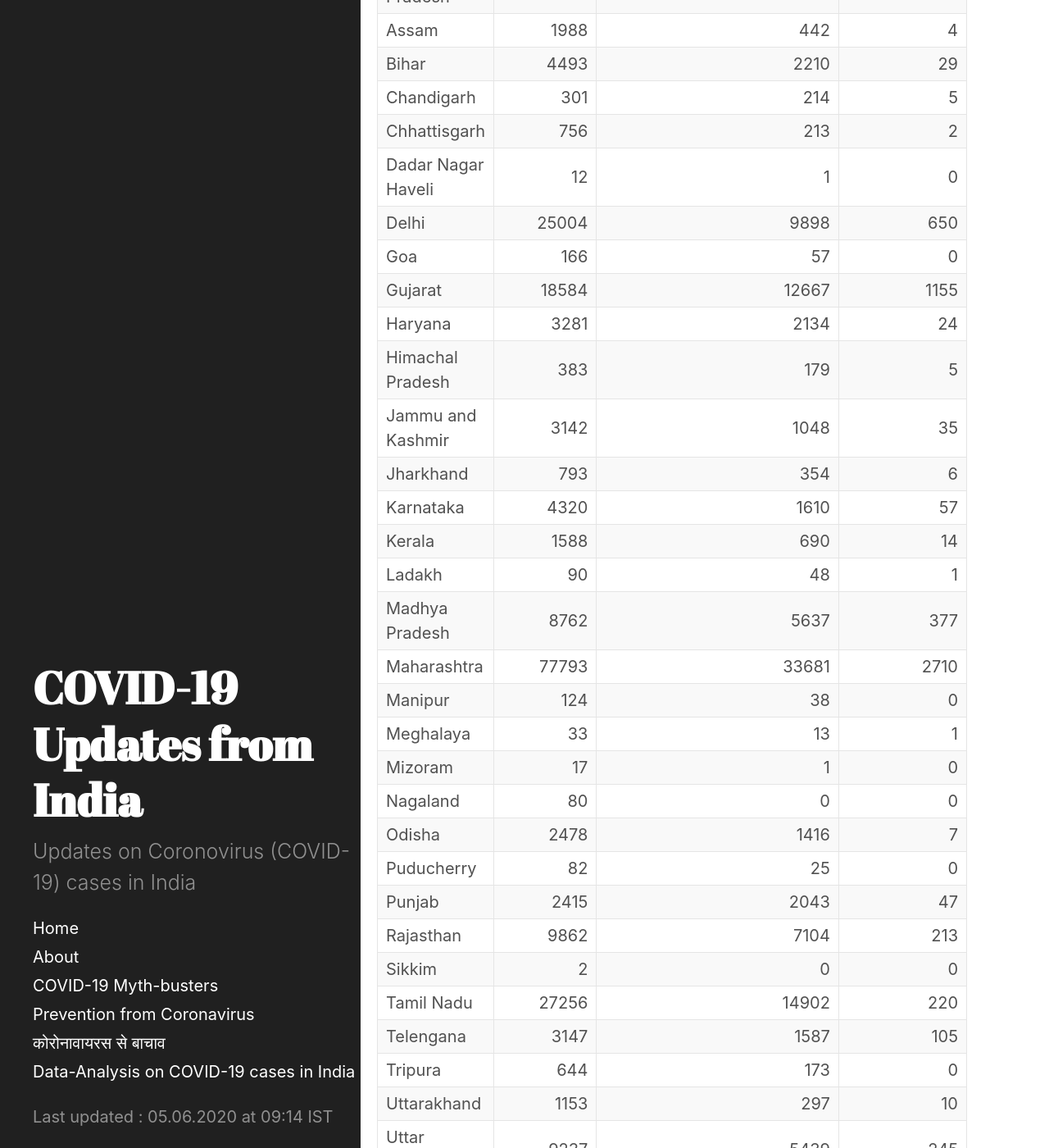
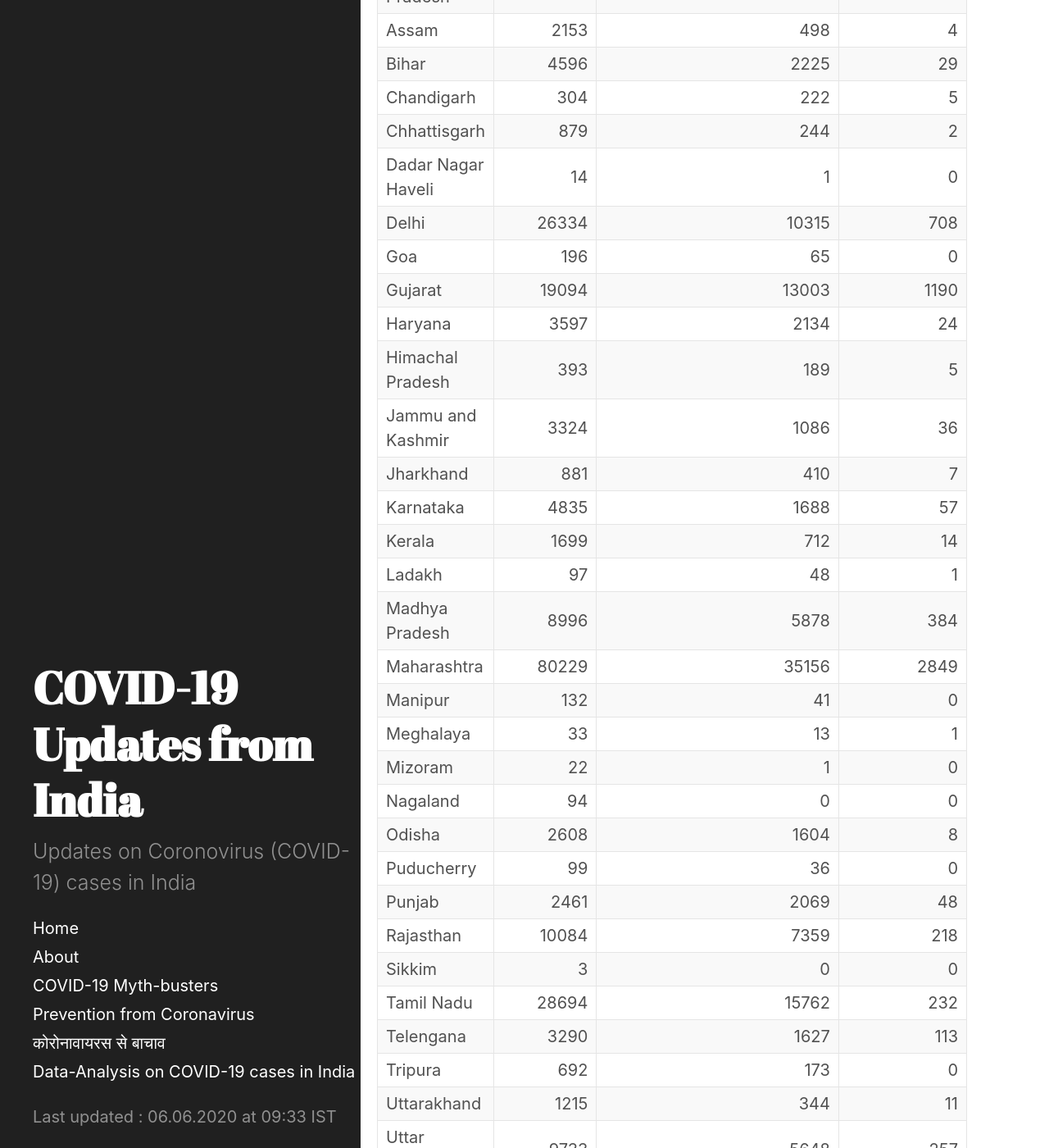
Before and after one commit to bhooraj/covid19updates-india, a Jekyll site: the page built from _posts/2020-06-06-home.md, in a window 1280 px wide and 1400 px high, scrolled down 930 px. Shown: the whole window at 82% size. Built offline with Jekyll 4.4.1, drawn with Linux system fonts in a browser that asks for light colours; some of the changed text lies outside the part shown.

Commit message:
6thJune Update

```diff
--- a/_data/last_updated.yml
+++ b/_data/last_updated.yml
@@ -1 +1 @@
-- updated_on : 05.06.2020 at 09:14 IST
+- updated_on : 06.06.2020 at 09:33 IST
--- /dev/null
+++ b/_includes/table-20200606-0933.md
@@ -0,0 +1,38 @@
+| Name of State / UT               |   Total Confirmed cases |   Cured/Discharged/Migrated |   Deaths ( more than 70% cases due to comorbidities ) |
+|:---------------------------------|------------------------:|----------------------------:|------------------------------------------------------:|
+| Andaman and Nicobar Islands      |                      33 |                          33 |                                                     0 |
+| Andhra Pradesh                   |                    4303 |                        2576 |                                                    73 |
+| Arunachal Pradesh                |                      45 |                           1 |                                                     0 |
+| Assam                            |                    2153 |                         498 |                                                     4 |
+| Bihar                            |                    4596 |                        2225 |                                                    29 |
+| Chandigarh                       |                     304 |                         222 |                                                     5 |
+| Chhattisgarh                     |                     879 |                         244 |                                                     2 |
+| Dadar Nagar Haveli               |                      14 |                           1 |                                                     0 |
+| Delhi                            |                   26334 |                       10315 |                                                   708 |
+| Goa                              |                     196 |                          65 |                                                     0 |
+| Gujarat                          |                   19094 |                       13003 |                                                  1190 |
+| Haryana                          |                    3597 |                        2134 |                                                    24 |
+| Himachal Pradesh                 |                     393 |                         189 |                                                     5 |
+| Jammu and Kashmir                |                    3324 |                        1086 |                                                    36 |
+| Jharkhand                        |                     881 |                         410 |                                                     7 |
+| Karnataka                        |                    4835 |                        1688 |                                                    57 |
+| Kerala                           |                    1699 |                         712 |                                                    14 |
+| Ladakh                           |                      97 |                          48 |                                                     1 |
+| Madhya Pradesh                   |                    8996 |                        5878 |                                                   384 |
+| Maharashtra                      |                   80229 |                       35156 |                                                  2849 |
+| Manipur                          |                     132 |                          41 |                                                     0 |
+| Meghalaya                        |                      33 |                          13 |                                                     1 |
+| Mizoram                          |                      22 |                           1 |                                                     0 |
+| Nagaland                         |                      94 |                           0 |                                                     0 |
+| Odisha                           |                    2608 |                        1604 |                                                     8 |
+| Puducherry                       |                      99 |                          36 |                                                     0 |
+| Punjab                           |                    2461 |                        2069 |                                                    48 |
+| Rajasthan                        |                   10084 |                        7359 |                                                   218 |
+| Sikkim                           |                       3 |                           0 |                                                     0 |
+| Tamil Nadu                       |                   28694 |                       15762 |                                                   232 |
+| Telengana                        |                    3290 |                        1627 |                                                   113 |
+| Tripura                          |                     692 |                         173 |                                                     0 |
+| Uttarakhand                      |                    1215 |                         344 |                                                    11 |
+| Uttar Pradesh                    |                    9733 |                        5648 |                                                   257 |
+| West Bengal                      |                    7303 |                        2912 |                                                   366 |
+| Cases being reassigned to states |                    8192 |                           0 |                                                     0 |
--- a/_posts/2020-06-05-home.md
+++ b/_posts/2020-06-06-home.md
@@ -4,7 +4,7 @@
 last_update: true
 ---
 
-#### COVID-19 Cases in India (as on  05 June 2020, 08:00 IST ( IST)
+#### COVID-19 Cases in India (as on  06 June 2020, 08:00 IST ( IST)
 <div class="alert alert-primary" role="alert">
 <p id = "totalcases" style="font-size: 1.2rem; font-weight: bold;"></p>
 <p id = "totalrecovered" style="font-size: 1.2rem; font-weight: bold;"></p>
@@ -22,7 +22,7 @@
 
 <div class="datatable-begin"></div>
 
-{% include table-20200605-0914.md %}
+{% include table-20200606-0933.md %}
 
 <div class="datatable-end"></div>
 <br>
```
Also changed, not shown: _includes/charts-20200606-0939.html (added, +193 -0 lines), _posts/2020-06-06-Latest-updates.md (renamed from _posts/2020-06-05-Latest-updates.md, +4 -1 lines), stats-and-charts.md (+2 -2 lines), _posts/2020-05-27-Updates.md (renamed from _posts/2020-05-26-Updates.md).
